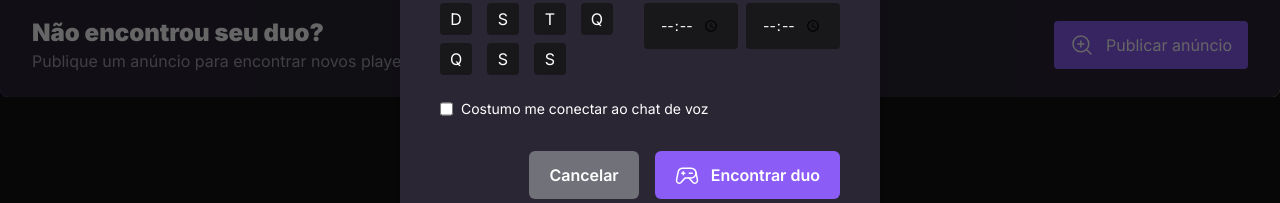
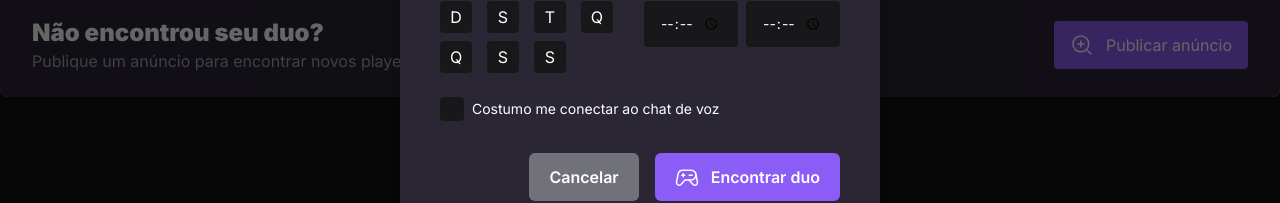
Before and after one commit to get-Friday/FindYourDUO, a React (Vite) app in the folder web/: page / in a window 1280 px wide. Both pictures are taken after a click on the button "Publicar anúncio". Shown: the part 487-690 px from the top of the page. Built offline with nearby package versions, Linux system fonts and the light colour scheme; no server answers.

Commit message:
Web feat: implements checkbox with radix for create ad modal

```diff
--- a/web/src/components/CreateAdModal.tsx
+++ b/web/src/components/CreateAdModal.tsx
@@ -1,5 +1,6 @@
 import * as Dialog from '@radix-ui/react-dialog'
-import { GameController } from 'phosphor-react'
+import * as Checkbox from '@radix-ui/react-checkbox';
+import { Check, GameController } from 'phosphor-react'
 import { Input } from './Form/Input'
 
 export function CreateAdModal() {
@@ -53,8 +54,12 @@
             </div>
         </div>
 
-        <div className='mt-2 flex gap-2 text-sm'>
-          <Input type="checkbox" id="useVoice" />
+        <div className='mt-2 flex items-center gap-2 text-sm'>
+        <Checkbox.Root className='w-6 h-6 p-1 rounded bg-zinc-900'>
+          <Checkbox.Indicator>
+            <Check className='w-4 h-4 text-emerald-400' />
+          </Checkbox.Indicator>
+        </Checkbox.Root>
           Costumo me conectar ao chat de voz
         </div>
 
```
